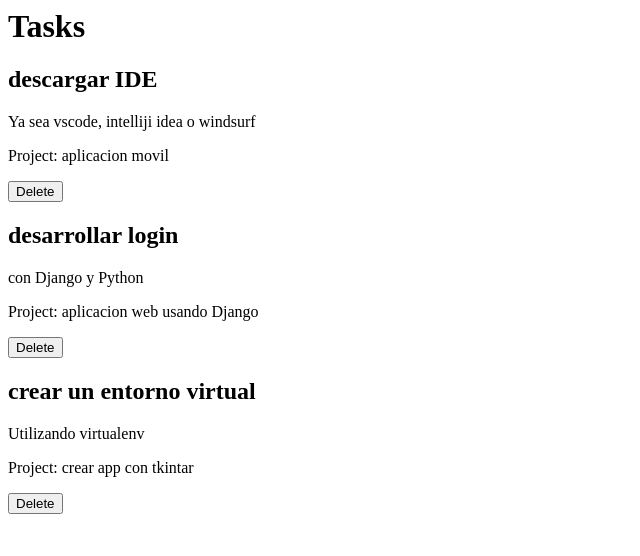
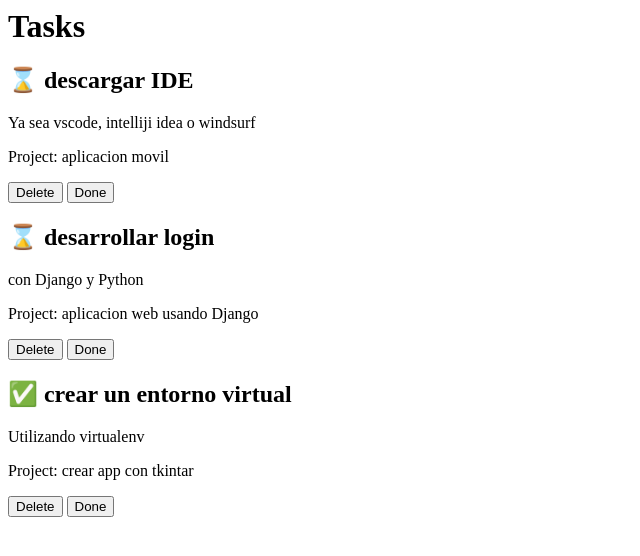
Before and after one commit to Santiago-Rivera/Django, a Django app: page /tasks/ in a window 1280 px wide. Shown: the top 556 px of the page, without its empty margins (0-640 px from the left). Run offline with Django 5.2, Linux system fonts and the light colour scheme; data comes from the database, SQL or seed files in the repository; both versions use the stored data as it was after the commit.

Commit message:
Add 'done' field to Task model and update task template for status display

```diff
--- a/myapp/models.py
+++ b/myapp/models.py
@@ -12,6 +12,7 @@ class Task(models.Model):
     title = models.CharField(max_length=200)
     description = models.TextField()
     project = models.ForeignKey(Project, on_delete=models.CASCADE)
+    done = models.BooleanField(default=False)
 
     def __str__(self):
         return self.title + ' - ' + self.project.name
--- a/myapp/templates/tasks.html
+++ b/myapp/templates/tasks.html
@@ -2,9 +2,11 @@
 
 {% for task in tasks %}
     <div>
-        <h2>{{ task.title }}</h2>
+        <h2> {% if task.done  == False %} ⌛ {% else %} ✅ {% endif %}  {{ task.title }} </h2>
+
         <p>{{ task.description }}</p>
         <p>Project: {{ task.project.name }}</p>
         <button>Delete</button>
+        <button>Done</button>
     </div>
 {% endfor %}
```
Also changed, not shown: db.sqlite3, myapp/migrations/0003_task_done.py (added).
